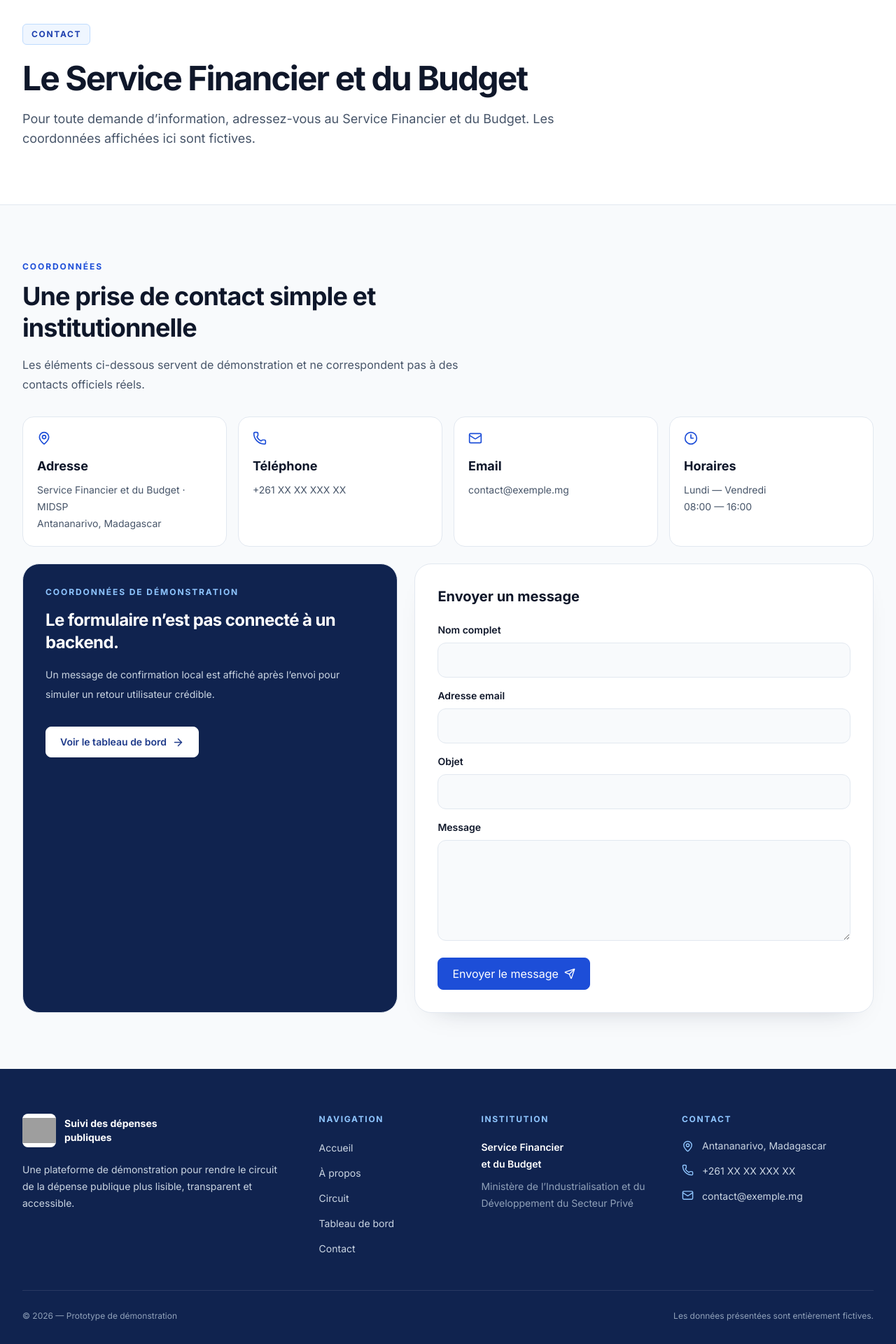
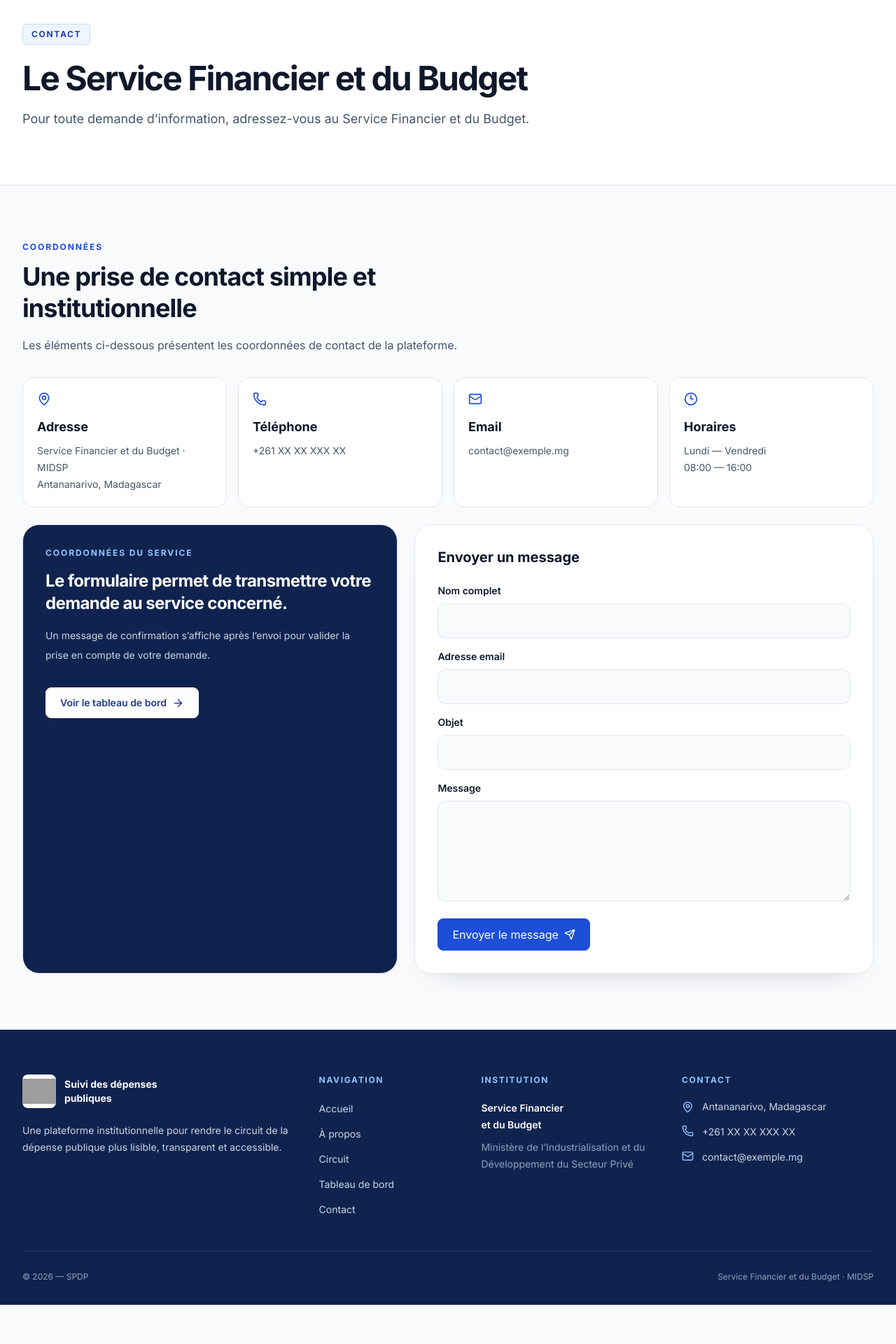
Before and after one commit to AinaTino/plateforme, a React (Vite) app: page /contact in a window 1280 px wide. Shown: the part 127-2047 px from the top of the page at 70% size. After the commit the page ends 1991 px from the top, so only its background shows below. Built offline with nearby package versions, Linux system fonts and the light colour scheme; grey boxes are pictures that could not be loaded.

Commit message:
Refonte des données et informations

```diff
--- a/src/components/layout/Footer.tsx
+++ b/src/components/layout/Footer.tsx
@@ -29,7 +29,7 @@ export default function Footer() {
               </p>
             </div>
             <p className="mt-5 max-w-sm text-sm leading-6 text-slate-300">
-              Une plateforme de démonstration pour rendre le circuit de la dépense
+              Une plateforme institutionnelle pour rendre le circuit de la dépense
               publique plus lisible, transparent et accessible.
             </p>
           </div>
@@ -85,8 +85,8 @@ export default function Footer() {
         </div>
 
         <div className="flex flex-col gap-2 pt-7 text-xs text-slate-400 sm:flex-row sm:items-center sm:justify-between">
-          <p>© 2026 — Prototype de démonstration</p>
-          <p>Les données présentées sont entièrement fictives.</p>
+          <p>© 2026 — SPDP</p>
+          <p>Service Financier et du Budget · MIDSP</p>
         </div>
       </div>
     </footer>
--- a/src/data/circuit.ts
+++ b/src/data/circuit.ts
@@ -72,7 +72,7 @@ export const circuitHighlights = [
   },
   {
     icon: FileCheck2,
-    title: "Suivi de démonstration",
-    text: "Le prototype illustre un parcours réaliste sans logique métier réelle.",
+    title: "Suivi institutionnel",
+    text: "Le portail illustre un parcours clair du traitement des dépenses publiques.",
   },
 ];
--- a/src/pages/Circuit.tsx
+++ b/src/pages/Circuit.tsx
@@ -31,7 +31,7 @@ export default function Circuit() {
               </h1>
               <p className="mt-6 max-w-2xl text-base leading-7 text-muted sm:text-lg">
                 Le parcours ci-dessous présente le circuit de la dépense publique dans une logique
-                pédagogique et entièrement fictive, avec une lecture claire du rôle de chaque phase.
+                pédagogique, avec une lecture claire du rôle de chaque phase.
               </p>
             </div>
 
@@ -44,7 +44,7 @@ export default function Circuit() {
                 <div className="flex items-center justify-between">
                   <div>
                     <p className="text-sm font-bold text-ink">Circuit actif</p>
-                    <p className="mt-1 text-xs text-muted">Vue de démonstration</p>
+                    <p className="mt-1 text-xs text-muted">Vue pédagogique</p>
                   </div>
                   <span className="grid h-11 w-11 place-items-center rounded-full bg-brand-50 text-brand-700">
                     <ArrowRight size={18} />
--- a/src/pages/Contact.tsx
+++ b/src/pages/Contact.tsx
@@ -57,14 +57,14 @@ export default function Contact() {
               </div>
               <h1 className="mt-6 text-4xl font-bold tracking-[-0.04em] sm:text-5xl">Le Service Financier et du Budget</h1>
               <p className="mt-5 text-base leading-7 text-muted sm:text-lg">
-                Pour toute demande d’information, adressez-vous au Service Financier et du Budget. Les coordonnées affichées ici sont fictives.
+                Pour toute demande d’information, adressez-vous au Service Financier et du Budget.
               </p>
             </div>
           </div>
         </section>
 
         <section className="mx-auto max-w-7xl px-5 py-16 sm:px-8 sm:py-20">
-          <SectionTitle eyebrow="Coordonnées" title="Une prise de contact simple et institutionnelle" description="Les éléments ci-dessous servent de démonstration et ne correspondent pas à des contacts officiels réels." />
+          <SectionTitle eyebrow="Coordonnées" title="Une prise de contact simple et institutionnelle" description="Les éléments ci-dessous présentent les coordonnées de contact de la plateforme." />
 
           <div className="mt-8 grid gap-4 md:grid-cols-2 xl:grid-cols-4">
             {contactCards.map(({ icon: Icon, title, text }) => (
@@ -78,10 +78,10 @@ export default function Contact() {
 
           <div className="mt-6 grid gap-6 lg:grid-cols-[0.9fr_1.1fr]">
             <div className="rounded-3xl border border-line bg-brand-950 p-6 text-white sm:p-8">
-              <p className="text-xs font-bold uppercase tracking-[0.16em] text-blue-300">Coordonnées de démonstration</p>
-              <h2 className="mt-4 text-2xl font-bold tracking-tight">Le formulaire n’est pas connecté à un backend.</h2>
+              <p className="text-xs font-bold uppercase tracking-[0.16em] text-blue-300">Coordonnées du service</p>
+              <h2 className="mt-4 text-2xl font-bold tracking-tight">Le formulaire permet de transmettre votre demande au service concerné.</h2>
               <p className="mt-4 text-sm leading-7 text-slate-300">
-                Un message de confirmation local est affiché après l’envoi pour simuler un retour utilisateur crédible.
+                Un message de confirmation s’affiche après l’envoi pour valider la prise en compte de votre demande.
               </p>
               <div className="mt-8">
                 <Button href="/dashboard" variant="light" arrow>
@@ -118,7 +118,7 @@ export default function Contact() {
               {submitted && (
                 <div aria-live="polite" className="mt-5 rounded-2xl border border-success-200 bg-success-50 p-4 text-success-800">
                   <p className="text-sm font-bold">Message envoyé</p>
-                  <p className="mt-1 text-sm leading-6">Ceci est une démonstration. Aucun message réel n’a été transmis.</p>
+                  <p className="mt-1 text-sm leading-6">Votre message a bien été pris en compte par le formulaire de contact.</p>
                 </div>
               )}
             </motion.form>
--- a/src/pages/Dashboard.tsx
+++ b/src/pages/Dashboard.tsx
@@ -259,20 +259,20 @@ export default function Dashboard() {
             <div className="flex flex-col gap-8 lg:flex-row lg:items-end lg:justify-between">
               <div className="max-w-3xl">
                 <div className="inline-flex items-center gap-2 rounded-md border border-brand-200 bg-brand-50 px-3 py-1.5 text-xs font-bold uppercase tracking-[0.14em] text-brand-800">
-                  Tableau de bord · Données de démonstration
+                  Tableau de bord opérationnel
                 </div>
                 <h1 className="mt-6 text-4xl font-bold leading-[1.08] tracking-[-0.04em] sm:text-5xl">
                   Vue synthétique de l’état d’exécution des dépenses publiques.
                 </h1>
                 <p className="mt-5 max-w-2xl text-base leading-7 text-muted sm:text-lg">
-                  Les indicateurs et les dossiers ci-dessous sont fictifs et servent uniquement à illustrer le fonctionnement de la plateforme de suivi.
+                  Les indicateurs et les dossiers ci-dessous présentent l’état de suivi des dépenses et des dossiers en cours de traitement.
                 </p>
               </div>
 
               <div className="rounded-2xl border border-line bg-canvas px-5 py-4">
                 <p className="text-xs font-bold uppercase tracking-[0.14em] text-muted">Dernière mise à jour</p>
                 <p className="mt-2 text-sm font-semibold text-ink">23 septembre 2026</p>
-                <p className="mt-1 text-xs text-muted">Données fictives</p>
+                <p className="mt-1 text-xs text-muted">Flux de suivi</p>
               </div>
             </div>
 
@@ -291,7 +291,7 @@ export default function Dashboard() {
               <div className="flex items-center justify-between gap-4">
                 <div>
                   <p className="text-sm font-bold text-ink">Répartition des dossiers</p>
-                  <p className="mt-1 text-xs text-muted">Données fictives</p>
+                  <p className="mt-1 text-xs text-muted">Vue synthétique</p>
                 </div>
                 <BarChart3 className="text-brand-700" size={18} />
               </div>
@@ -318,7 +318,7 @@ export default function Dashboard() {
             <div className="flex items-center justify-between gap-4">
               <div>
                 <p className="text-sm font-bold text-ink">Dossiers traités par mois</p>
-                <p className="mt-1 text-xs text-muted">Tendance fictive sur six mois</p>
+                <p className="mt-1 text-xs text-muted">Tendance sur six mois</p>
               </div>
               <CalendarDays className="text-brand-700" size={18} />
             </div>
@@ -469,12 +469,12 @@ export default function Dashboard() {
             <div className="rounded-3xl bg-brand-950 p-8 text-white sm:p-10 lg:p-12">
               <div className="flex flex-col gap-6 lg:flex-row lg:items-end lg:justify-between">
                 <div>
-                  <p className="text-xs font-bold uppercase tracking-[0.16em] text-blue-300">Démonstration</p>
+                  <p className="text-xs font-bold uppercase tracking-[0.16em] text-blue-300">Institution</p>
                   <h2 className="mt-4 text-3xl font-bold tracking-tight sm:text-4xl">
-                    Les données affichées dans ce tableau de bord sont fictives.
+                    Les données affichées dans ce tableau de bord reflètent les principaux indicateurs de suivi.
                   </h2>
                   <p className="mt-4 max-w-2xl text-sm leading-7 text-slate-300">
-                    Le but est d’illustrer un dispositif de suivi crédible, pédagogique et facile à parcourir, sans backend ni traitement réel.
+                    Le but est de proposer une lecture crédible, pédagogique et facile à parcourir des dossiers suivis par la plateforme.
                   </p>
                 </div>
                 <Button href="/circuit" variant="light" arrow>
--- a/src/pages/Home.tsx
+++ b/src/pages/Home.tsx
@@ -191,12 +191,12 @@ function HeroBanner() {
         <div className="absolute inset-x-0 bottom-0 flex items-end justify-between gap-4 px-5 py-4 text-white sm:px-6">
           <div>
             <p className="text-[11px] font-bold uppercase tracking-[0.18em] text-blue-200">
-              Institution
+              Service Financier et du Budget
             </p>
-            <p className="mt-1 text-sm font-semibold sm:text-base">Service Financier et du Budget</p>
+            <p className="mt-1 text-sm font-semibold sm:text-base">Suivi de l’exécution des dépenses publiques</p>
           </div>
           <p className="text-right text-[11px] font-medium text-slate-200 sm:text-xs">
-            Bannière de démonstration
+            Informations de suivi
           </p>
         </div>
       </div>
@@ -216,14 +216,14 @@ export default function Home() {
               <HeroInstitutionStrip />
               <div className="inline-flex items-center gap-2 rounded-md border border-brand-200 bg-brand-50 px-3 py-1.5 text-xs font-bold uppercase tracking-[0.14em] text-brand-800">
                 <span className="h-2 w-2 rounded-full bg-brand-600" />
-                Plateforme de suivi
+                Portail institutionnel
               </div>
               <h1 className="mt-6 max-w-2xl text-4xl font-bold leading-[1.08] tracking-[-0.04em] text-ink sm:text-5xl lg:text-[3.5rem]">
                 Suivre la dépense publique,{" "}
                 <span className="text-brand-700">étape par étape.</span>
               </h1>
               <p className="mt-6 max-w-xl text-base leading-7 text-muted sm:text-lg">
-                Une plateforme de démonstration dédiée au suivi de l’exécution des
+                Une plateforme institutionnelle dédiée au suivi de l’exécution des
                 dépenses publiques, de l’engagement jusqu’au paiement.
               </p>
               <div className="mt-8 flex flex-col gap-3 sm:flex-row">
@@ -327,7 +327,7 @@ export default function Home() {
               </div>
               <span className="inline-flex w-fit items-center gap-2 rounded-md border border-white/10 bg-white/[0.06] px-3 py-1.5 text-xs font-semibold text-slate-300">
                 <span className="h-1.5 w-1.5 rounded-full bg-warning-600" />
-                Données de démonstration
+                Indicateurs de suivi
               </span>
             </div>
             <div className="grid grid-cols-2 md:grid-cols-4">
```
Also changed, not shown: src/pages/About.tsx (+4 -4 lines).
